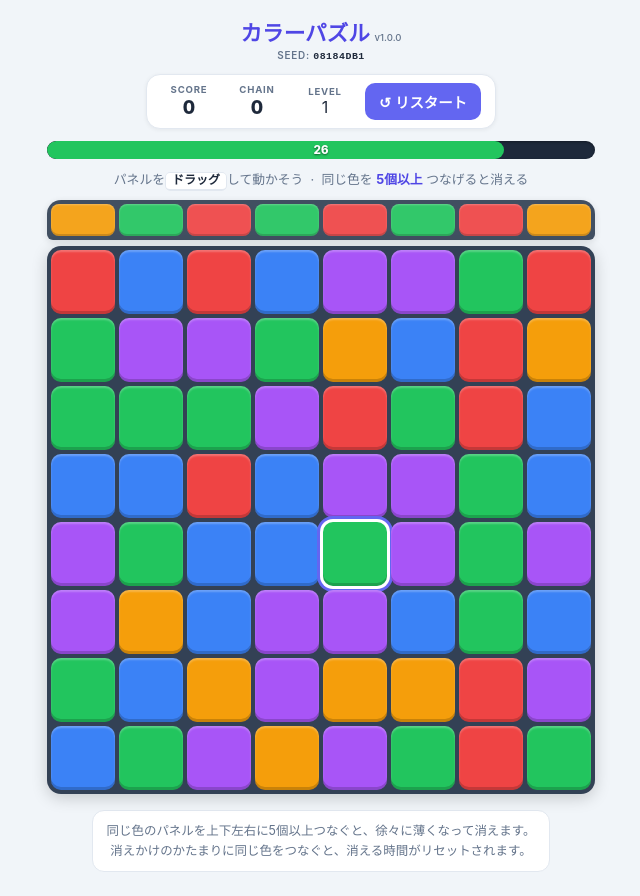
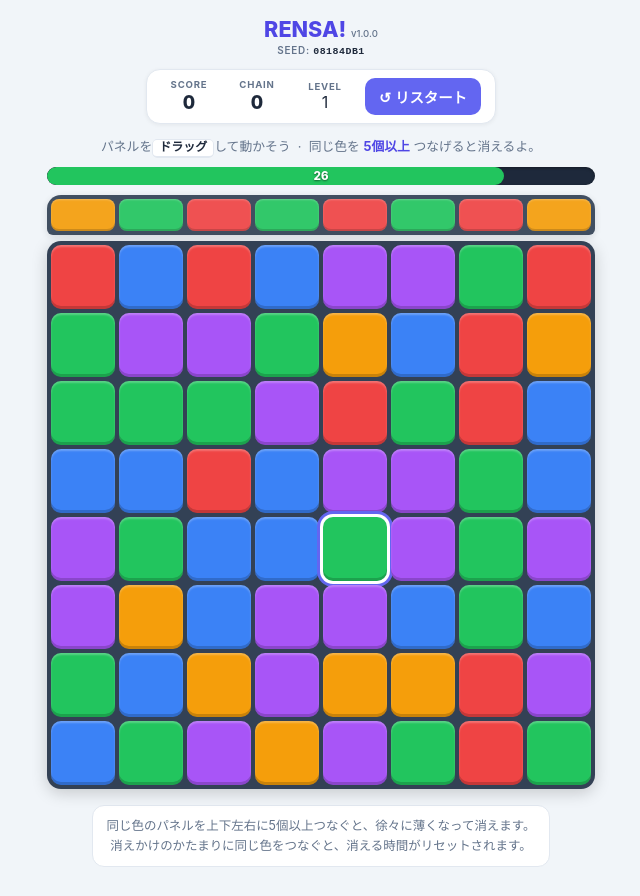
Before and after one commit to Kawayan/rensa-puzzle, a website with bundled scripts: page index.html in a window 1280 px wide. Shown: the whole page, without its empty margins (319-959 px from the left). Built offline with nearby package versions, Linux system fonts and the light colour scheme.

Commit message:
タイトルを「RENSA!」に変更

```diff
--- a/index.html
+++ b/index.html
@@ -4,11 +4,11 @@
   <meta charset="utf-8" />
   <meta name="viewport" content="width=device-width, initial-scale=1, maximum-scale=1, user-scalable=no" />
   <link rel="stylesheet" href="style.css" />
-  <title>カラーパズル</title>
+  <title>RENSA!</title>
 </head>
 <body>
   <div class="app-header">
-    <h1>カラーパズル <small id="version"></small></h1>
+    <h1>RENSA!  <small id="version"></small></h1>
     <p class="seed-label">SEED: <span id="seed-display">--------</span></p>
   </div>
 
@@ -34,13 +34,13 @@
   </header>
 
   <main>
+    <p class="hint">
+      パネルを<kbd>ドラッグ</kbd>して動かそう &nbsp;·&nbsp; 同じ色を <strong>5個以上</strong> つなげると消えるよ。
+    </p>
     <div id="timebar" aria-label="残り時間">
       <div id="timebar-fill"></div>
       <span id="timebar-text">30</span>
     </div>
-    <p class="hint">
-      パネルを<kbd>ドラッグ</kbd>して動かそう &nbsp;·&nbsp; 同じ色を <strong>5個以上</strong> つなげると消える
-    </p>
     <div id="preview" aria-hidden="true"></div>
     <div id="board" aria-label="パズル盤面"></div>
   </main>
--- a/src/app.ts
+++ b/src/app.ts
@@ -1,11 +1,3 @@
-// ===== カラーパズル (7x7) =====
-// 仕様:
-//  - 7x7 を色付きパネルで埋める
-//  - パネルをドラッグで動かす(通過したパネルと順次入れ替わる / パズドラ方式)
-//  - 同色を上下左右に5個以上つなぐと、徐々に薄くなり3秒後に消える
-//  - 消えた場所に上から新しいパネルが降ってくる
-//  - 消えかけの塊に同色をつなぐと消失タイマーがリセットされる
-
 const VERSION = "1.0.0";
 const SIZE = 8;
 const CELL_COUNT = SIZE * SIZE;
@@ -18,7 +10,7 @@ const RECOVER_MS_PER_PANEL = 500;   // パネル1枚消すごとの回復時間
 const SCORE_KEY = "puzzle-best10";  // localStorage キー
 const SPEED_RAMP_MS = 30 * 60 * 1000; // 30分で最大速度に到達
 const SPEED_RAMP_MAX = 6;              // 最大6倍速(5秒でバーが空)
-const SPEED_STEP_MS = 1 * 60 * 1000;
+const SPEED_STEP_MS = 10 * 1000;
 
 // ゲーム開始時刻。リセット時に更新し、LEVELと速度倍率を1に戻す。
 let sessionStartTime = performance.now();
```
Also changed, not shown: README.md.
